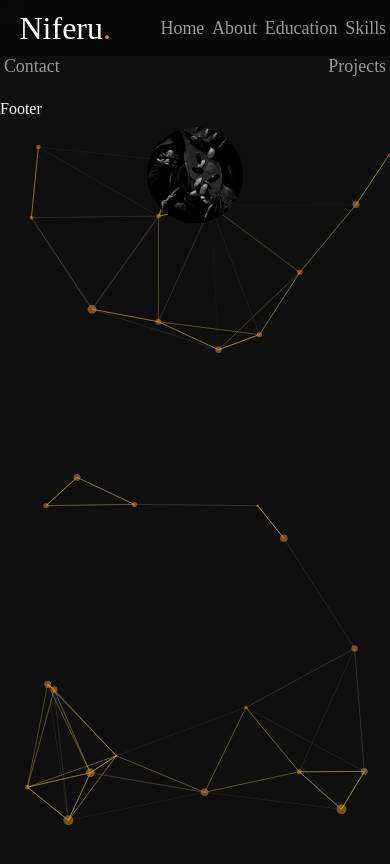
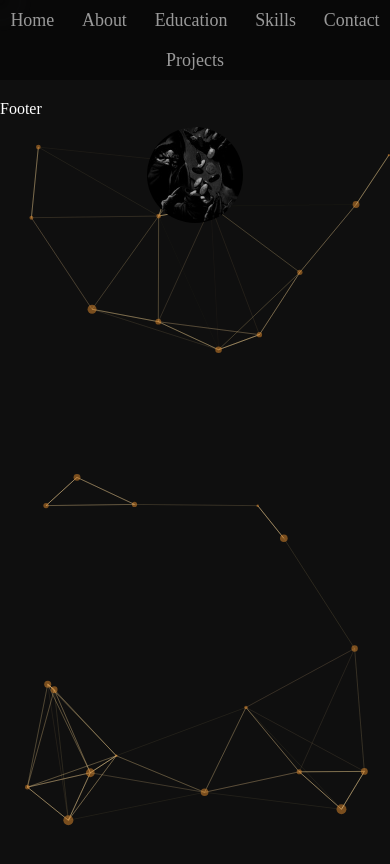
Before and after one commit to Nlferu/niferu-portfolio-website, a Next.js app: page / in a window 390 px wide. Shown: the top 864 px of the page. Built offline with nearby package versions, Linux system fonts and the light colour scheme.

Commit message:
smaller screens fixes

```diff
--- a/styles/header.module.css
+++ b/styles/header.module.css
@@ -12,6 +12,10 @@
     font-size: clamp(2rem, 1rem + 2dvw, 7rem); /** Setting (min, step, max) font size while changing screen resolution */
     height: 100%;
     align-items: center;
+
+    @media (max-width: 500px) {
+        display: none;
+    }
 }
 
 .dot {
@@ -20,11 +24,16 @@
 
 .motion {
     position: fixed; /* Making navigation bar to stay top even if user scrolls */
+    top: 0;
     height: 3.5rem; /* Height of navigation bar */
     width: 100%;
     background: rgba(0, 0, 0, 0.44);
-    top: 0;
     backdrop-filter: blur(0.1px); /* Making items under navigation bar visible */
+
+    @media (max-width: 500px) {
+        height: 5rem;
+        width: 100%;
+    }
 }
 
 .nav {
@@ -34,10 +43,12 @@
     justify-content: flex-end;
     width: 100%;
     height: 100%;
-    flex-wrap: wrap;
 
-    @media (max-width: 768px) {
-        justify-content: space-between; /* Spread items apart on smaller screens */
+    @media (max-width: 500px) {
+        flex-wrap: wrap;
+        justify-content: center;
+        gap: 1.25rem;
+        row-gap: 0;
     }
 }
 
```
